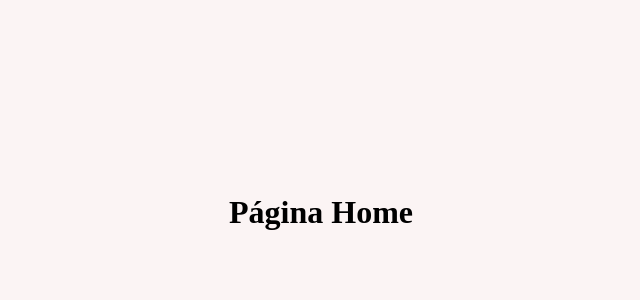
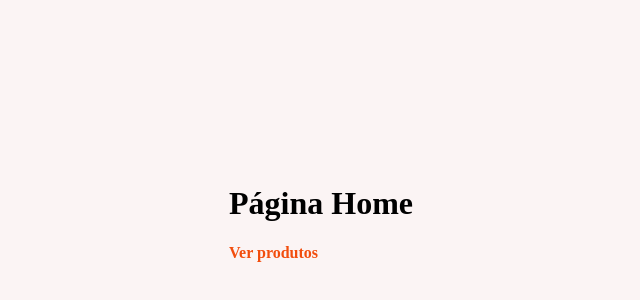
Before and after one commit to macedocmateus/react-router, a React (Vite) app: page / in a window 1280 px wide. Shown: the part 188-488 px from the top of the page, without its empty margins (319-959 px from the left). Built offline with nearby package versions, Linux system fonts and the light colour scheme.

Commit message:
links to navitation

```diff
--- a/src/main.css
+++ b/src/main.css
@@ -20,3 +20,24 @@ body {
 h1 {
     margin: 22px 0;
 }
+
+nav {
+    display: flex;
+    align-items: center;
+    gap: 22px;
+}
+
+a {
+    color: #f24d0d;
+    text-decoration: none;
+}
+
+a,
+button {
+    font-weight: 700;
+    transform: filter 0.2s;
+
+    &:hover {
+        filter: brightness(0.7);
+    }
+}
--- a/src/pages/Home.tsx
+++ b/src/pages/Home.tsx
@@ -2,6 +2,10 @@ export function Home() {
     return (
         <div>
             <h1>Página Home</h1>
+
+            <nav>
+                <a href="/products"> Ver produtos</a>
+            </nav>
         </div>
     );
 }
--- a/src/pages/Products.tsx
+++ b/src/pages/Products.tsx
@@ -1,7 +1,8 @@
 export function Products() {
     return (
         <div>
-            <h1>Página Produtos</h1>
+            <h1>Produtos</h1>
+            <a href="/">Voltar</a>
         </div>
     );
 }
```
